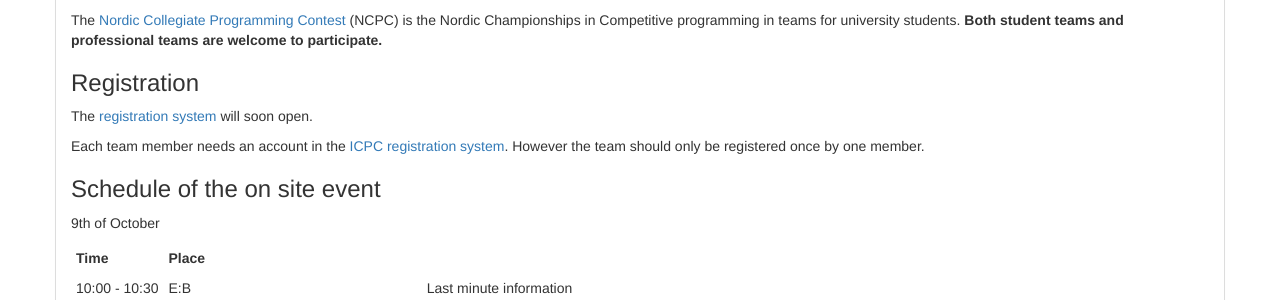
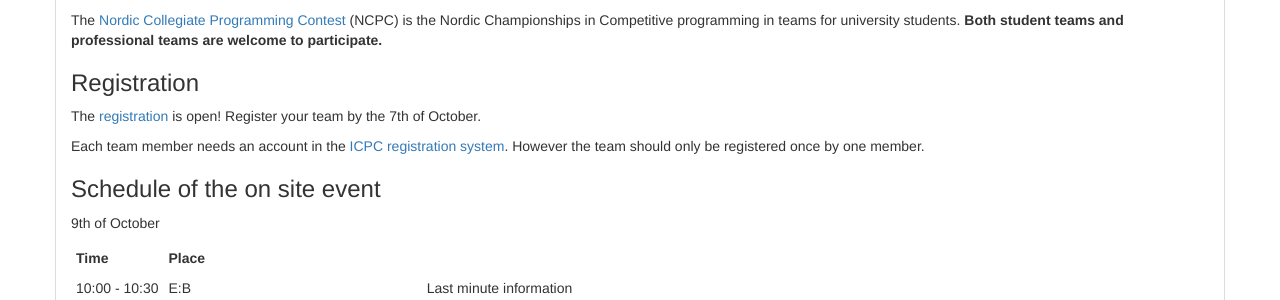
Before and after one commit to Code-at-LTH/code-at-lth.github.io, a Jekyll site: the page built from _events/2021-10-09-ncpc.md, in a window 1280 px wide. Shown: the part 533-833 px from the top of the page. Built offline with Jekyll 4.4.1, drawn with Linux system fonts in a browser that asks for light colours; nearby versions of some CDN libraries.

Commit message:
[ncpc2021] update registration info

```diff
--- a/_events/2021-10-09-ncpc.md
+++ b/_events/2021-10-09-ncpc.md
@@ -13,7 +13,7 @@
 
 ### Registration
 
-The [registration system](https://icpc.global/regionals/finder/Nordic-2021) will soon open.
+The [registration](https://icpc.global/regionals/finder/Nordic-2021) is open! Register your team by the 7th of October.
 
 Each team member needs an account in the [ICPC registration system](https://icpc.global/). However the team should only be registered once by one member.
 
```
